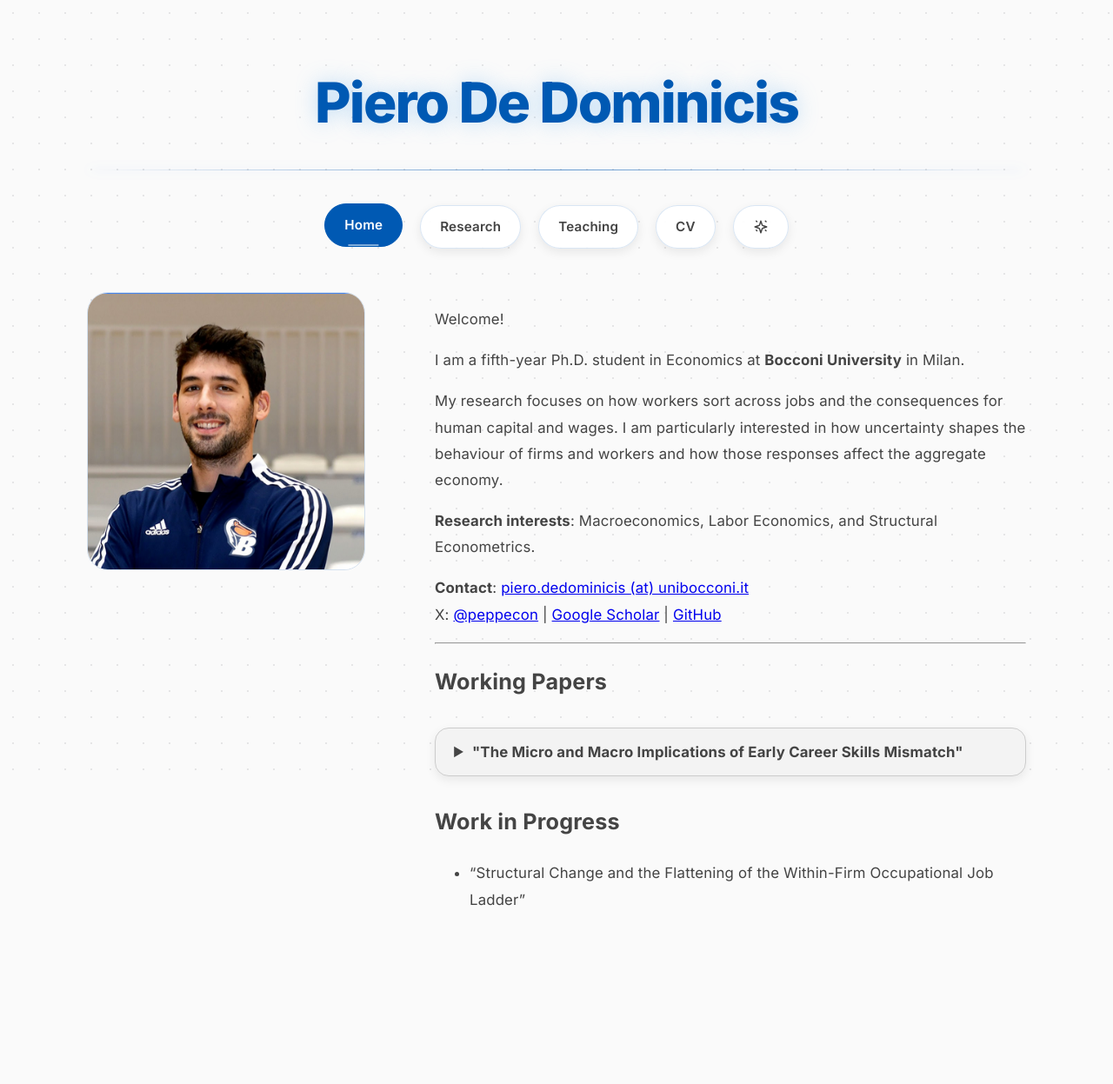
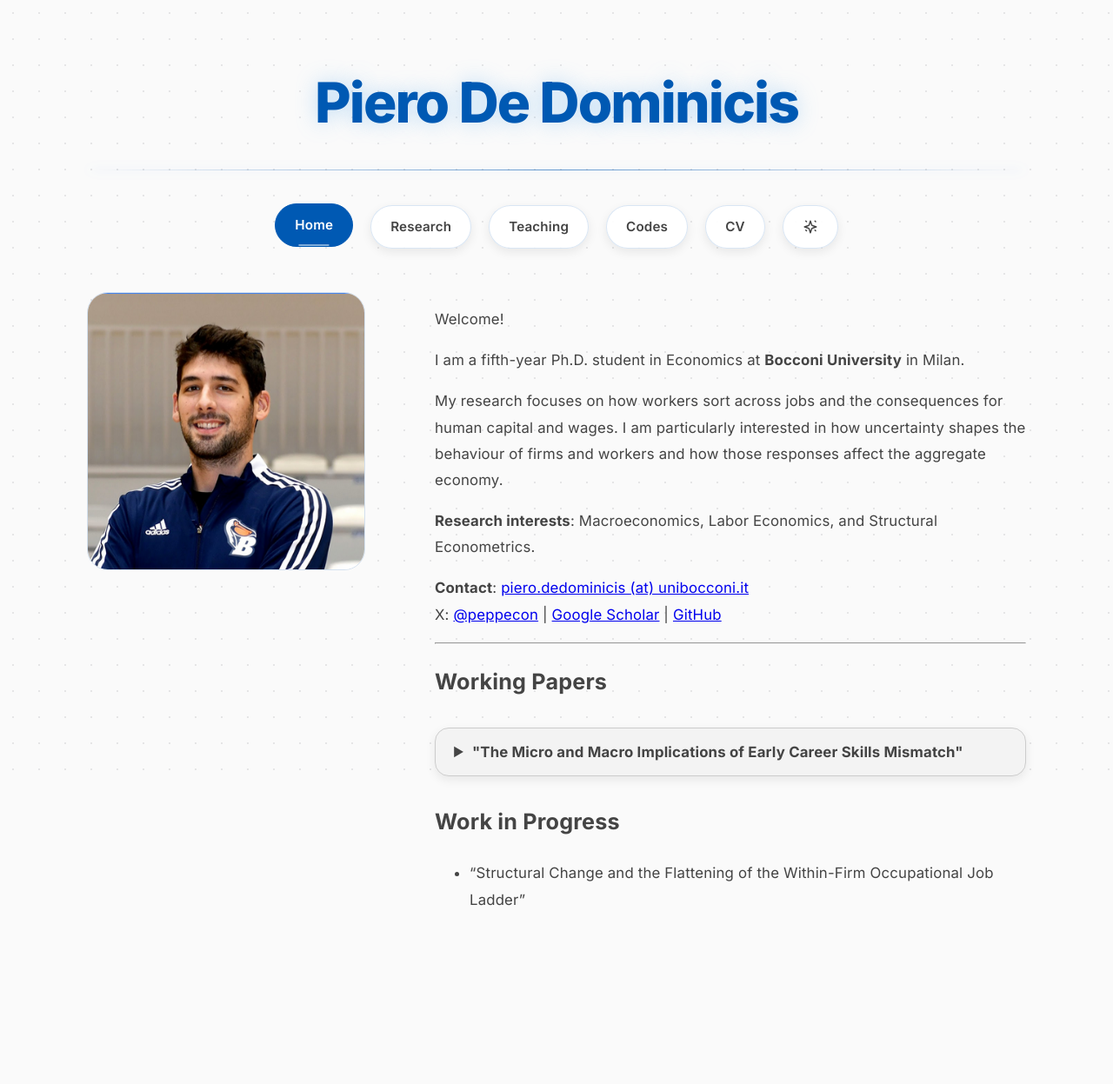
Before and after one commit to peppecon/peppecon.github.io, a Jekyll site: the page built from _pages/about.md, in a window 1280 px wide. Shown: the whole page at 87% size. Built offline with Jekyll 4.4.1, drawn with Linux system fonts in a browser that asks for light colours.

Commit message:
Add Codes button to navigation header

```diff
--- a/_layouts/default.html
+++ b/_layouts/default.html
@@ -28,6 +28,8 @@ layout: compress
           class="pill-nav-link {% if page.url contains '/research/' %}active{% endif %}">Research</a>
         <a href="{{ site.baseurl }}/teaching/"
           class="pill-nav-link {% if page.url contains '/teaching/' %}active{% endif %}">Teaching</a>
+        <a href="{{ site.baseurl }}/codes/"
+          class="pill-nav-link {% if page.url contains '/codes/' %}active{% endif %}">Codes</a>
         <a href="{{ site.baseurl }}/cv/" class="pill-nav-link {% if page.url contains '/cv/' %}active{% endif %}">CV</a>
         <button id="site-theme-toggle" class="pill-nav-link theme-btn" aria-label="Toggle Theme" title="Switch Theme">
           <svg xmlns="http://www.w3.org/2000/svg" width="18" height="18" viewBox="0 0 24 24" fill="none"
```
